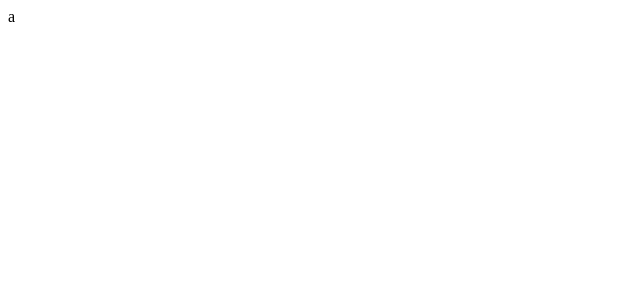
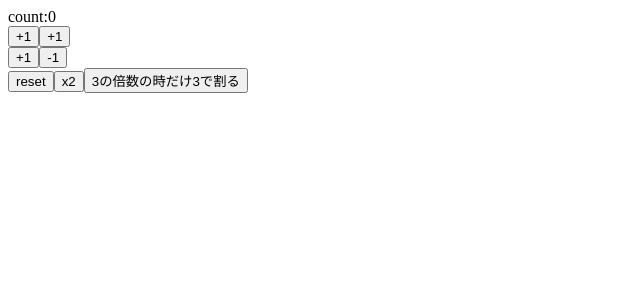
Before and after one commit to YusukeMiyao/react-hooks-101, a React (Create React App) app: page / in a window 1280 px wide. Shown: the top 300 px of the page, without its empty margins (0-640 px from the left). Built offline with nearby package versions, Linux system fonts and the light colour scheme.

Commit message:
my first react Hook with useState

```diff
--- a/src/App.js
+++ b/src/App.js
@@ -1,9 +1,35 @@
+import React, { useState } from 'react';
 
-const App= () =>{
+const App = () => {
+  const [count, setCount] = useState(0)
+  const increment = () => setCount(count + 1)
+  const decrement = () => setCount(count - 1)
+
+  const increment2 = () => setCount(previousCount => previousCount + 1)
+  const decrement2 = () => setCount(previousCount => previousCount - 1)
+  const double = () => setCount(count * 2)
+  const reset = () => setCount(0)
+  const divide3 = () => setCount(previousCount =>
+      previousCount /3 === 0 ? previousCount / 3 : previousCount
+  )
+
   return (
-    <div >
-      a
-    </div>
+    <>
+      <div >
+        count:{count}
+      </div>
+        <button onClick={increment}>+1</button>
+      <button onClick={decrement}>+1</button>
+      <div>
+        <button onClick={increment2}>+1</button>
+        <button onClick={decrement2}>-1</button>
+      </div>
+      <div>
+        <button onClick={reset}>reset</button>
+        <button onClick={double}>x2</button>
+        <button onClick={ divide3}>3の倍数の時だけ3で割る</button>
+      </div>
+    </>
   );
 }
 
```
